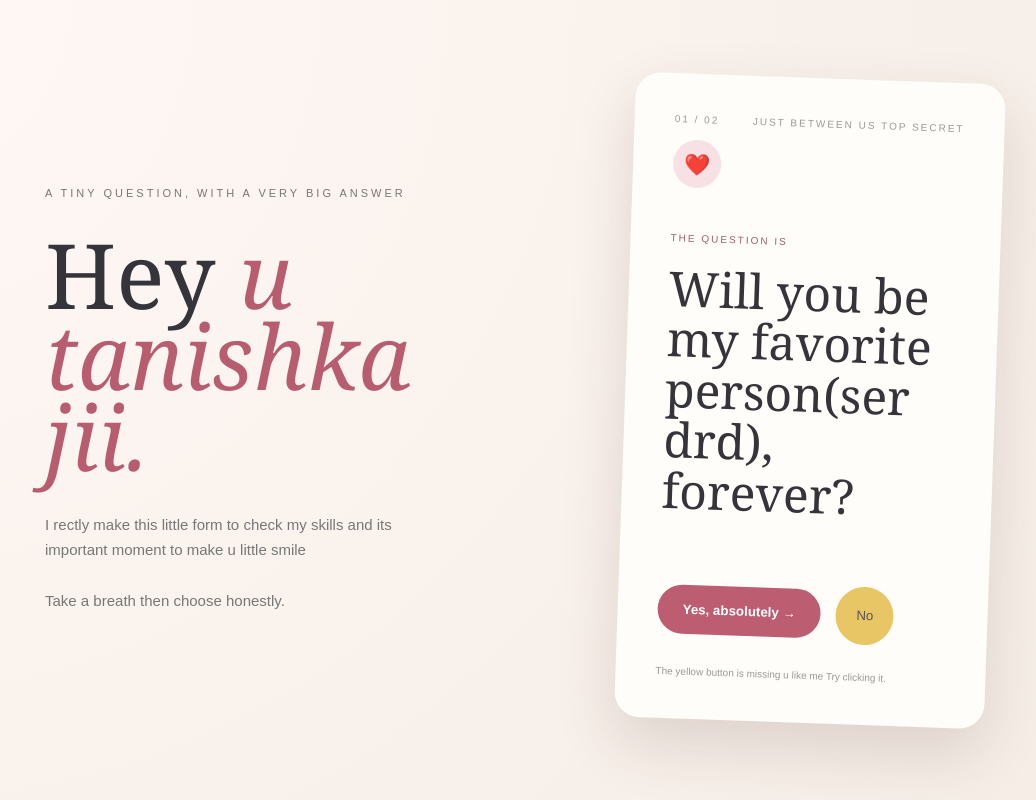
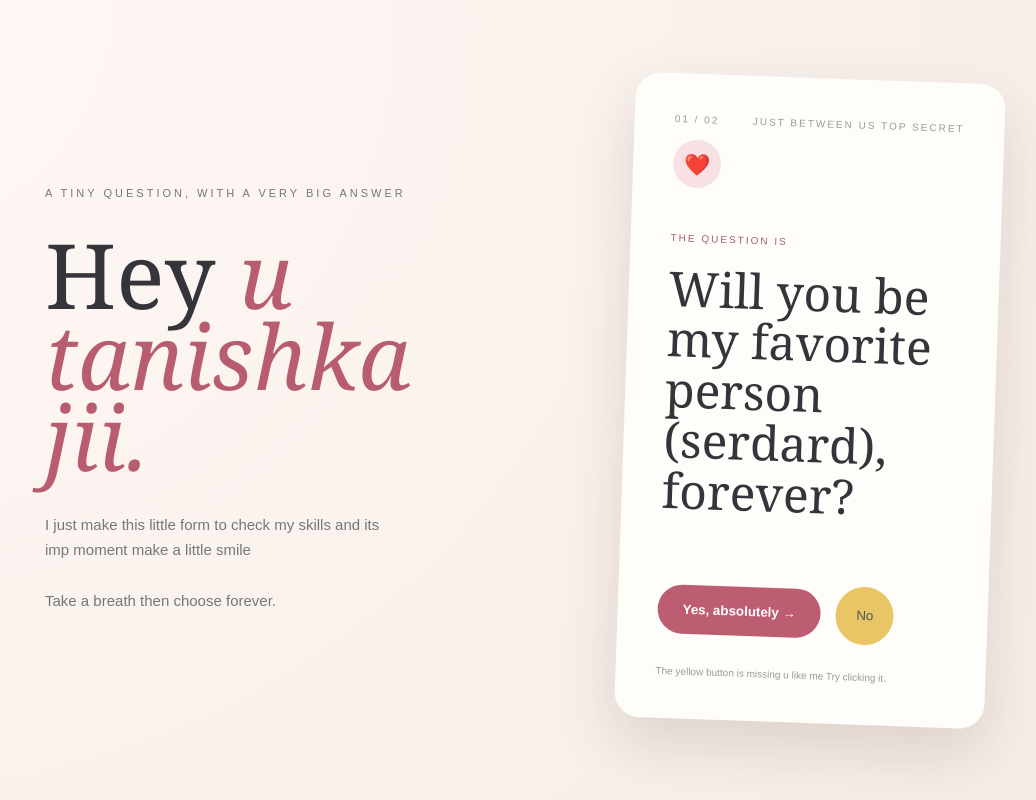
Before and after one commit to sumit240bca016-cyber/sumit123.github.io, a plain HTML site: page index.html in a window 1280 px wide. Shown: the whole page, without its empty margins (120-1156 px from the left). Drawn offline with Linux system fonts and the light colour scheme.

Commit message:
Update index.html

```diff
--- a/index.html
+++ b/index.html
@@ -39,13 +39,12 @@
 
             <p class="description">
 
-                I rectly make this little form to check my skills
-                and its important
-                moment    to make u little smile
+                I just make this little form to check my skills
+                and its imp moment make a little smile
 
                 <br><br>
 
-                Take a breath then choose honestly.
+                Take a breath then choose forever.
 
             </p>
 
@@ -80,7 +79,8 @@
             <h2>
 
                 Will you be my
-                favorite person(ser drd),
+                favorite person (serdard),
+
                 forever?
 
             </h2>
```
